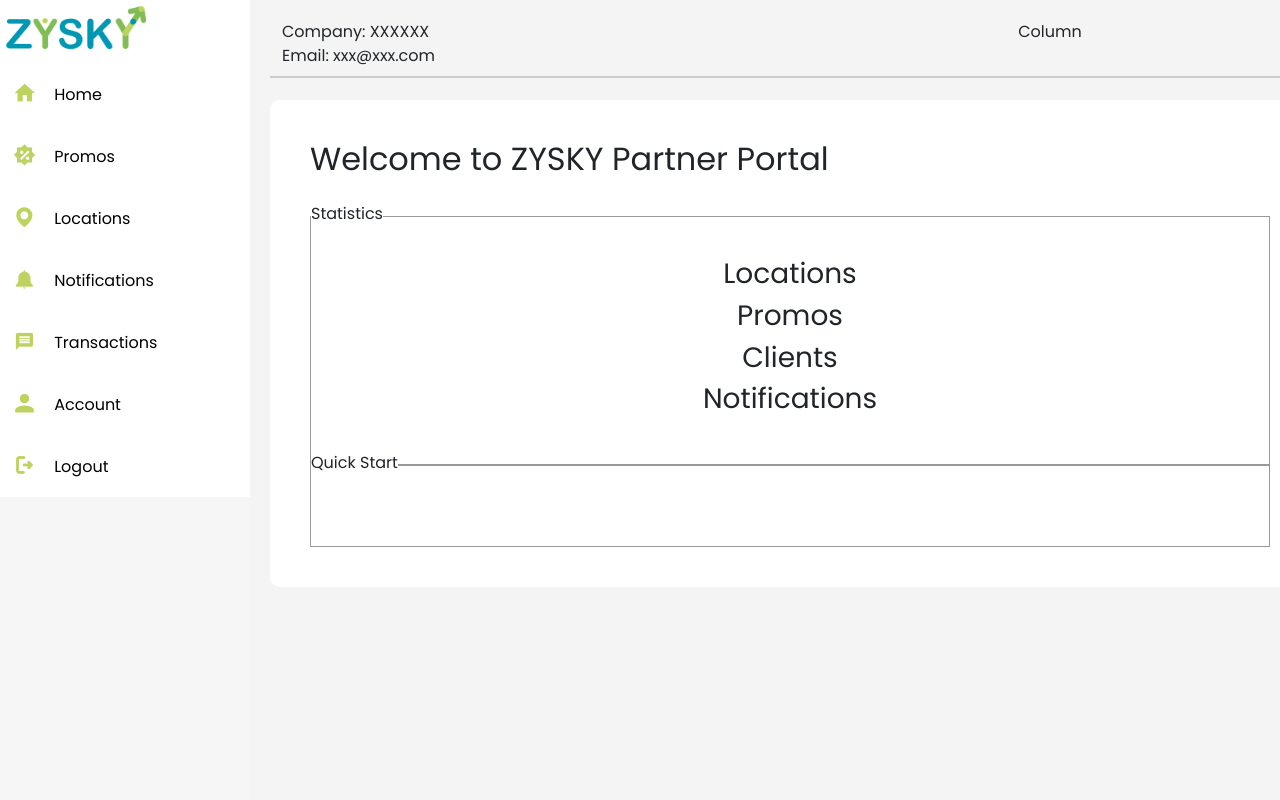
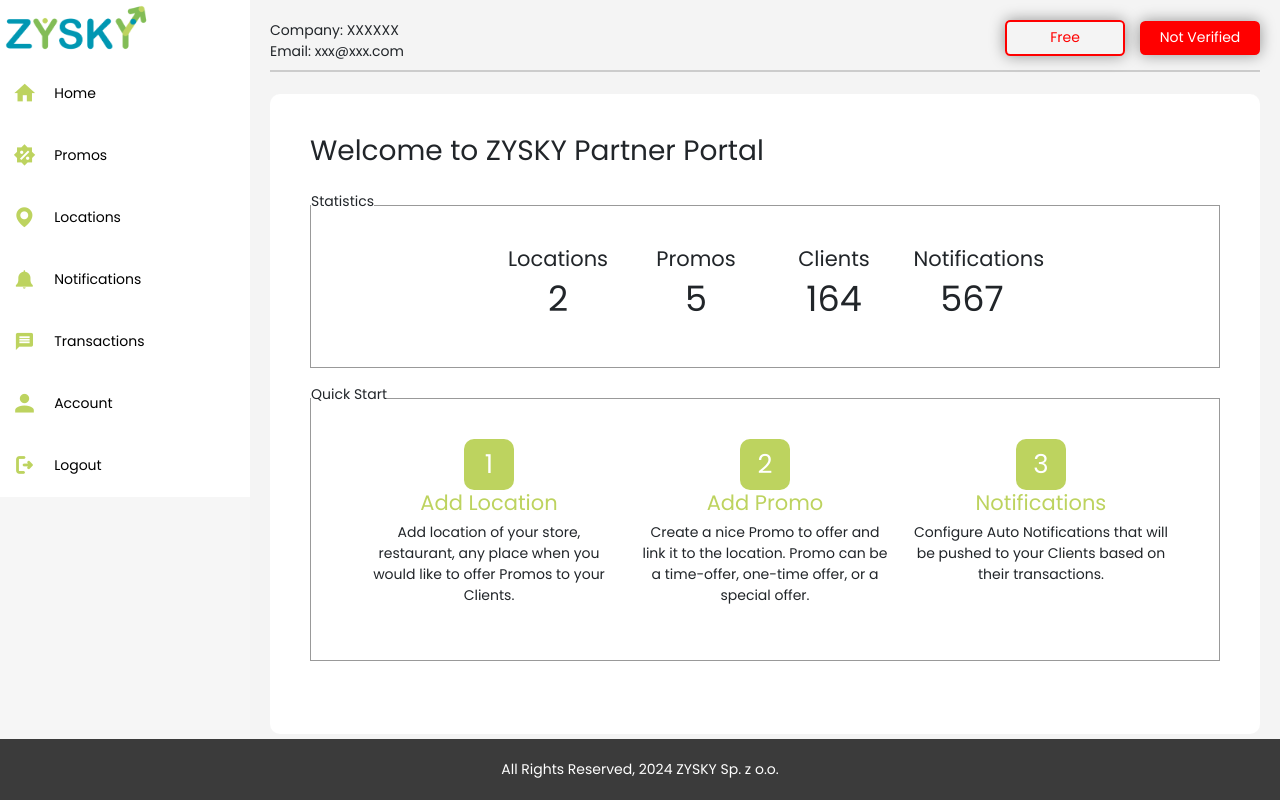
Before and after one commit to KeshalHetti/ZYSKY-WebApp, a React (Vite) app in the folder zysky-app/: page /home in a window 1280 px wide. Built offline with nearby package versions, Linux system fonts and the light colour scheme.

Commit message:
Home page

```diff
--- a/zysky-app/src/assets/css/custom.css
+++ b/zysky-app/src/assets/css/custom.css
@@ -10,7 +10,7 @@
   font-family: "Poppins", sans-serif;
   font-weight: 400;
   font-style: normal;
-  font-size: 16px;
+  font-size: 14px;
 }
 
 *, *:focus, *:hover {
@@ -216,6 +216,10 @@
   margin-bottom: 20px;
 }
 
+.m-b-30 {
+  margin-bottom: 30px;
+}
+
 .p-b-20 {
   padding-bottom: 20px;
 }
@@ -229,6 +233,7 @@
   left: 0;
   right: 0;
   bottom: 0;
+  z-index: 99;
 }
 
 .footer-content {
@@ -318,19 +323,25 @@
 /*
  * Just a quick hamburger
  */
-#menuToggle span {
+/* #menuToggle span
+{
   display: block;
   width: 33px;
   height: 4px;
   margin-bottom: 5px;
   position: relative;
+
   background: #cdcdcd;
   border-radius: 3px;
+
   z-index: 1;
+
   transform-origin: 4px 0px;
-  transition: transform 0.5s cubic-bezier(0.77, 0.2, 0.05, 1), background 0.5s cubic-bezier(0.77, 0.2, 0.05, 1), opacity 0.55s ease;
-}
 
+  transition: transform 0.5s cubic-bezier(0.77,0.2,0.05,1.0),
+              background 0.5s cubic-bezier(0.77,0.2,0.05,1.0),
+              opacity 0.55s ease;
+} */
 #menuToggle span:first-child {
   transform-origin: 0% 0%;
 }
@@ -409,6 +420,7 @@
   transform: none;
   transition: transform 0.5s ease-in;
   left: 50px;
+  width: calc(100% - 50px);
 }
 
 #menuToggle input:checked ~ div.dashbord-logo {
@@ -429,6 +441,7 @@
   height: 100vh;
   left: 200px;
   right: 0;
+  width: calc(100% - 250px);
 }
 
 .layout-container {
@@ -449,6 +462,8 @@
   padding: 40px;
   background-color: #fff;
   border-radius: 10px;
+  overflow-y: scroll;
+  height: 80vh;
 }
 
 .dashbord-logo {
@@ -464,4 +479,32 @@
 
 .text-left {
   text-align: left;
+}
+
+.text-right {
+  text-align: right;
+}
+
+.btn-red {
+  background-color: #FF0000 !important;
+  color: #fff !important;
+}
+
+.btn-red-outline {
+  border: 2px solid #FF0000 !important;
+  color: #FF0000 !important;
+}
+
+.number {
+  padding: 6px;
+  background-color: #BDD35F;
+  color: #fff;
+  display: inline-block;
+  border-radius: 10px;
+  min-width: 50px;
+  font-size: 26px;
+}
+
+.yelloish-green {
+  color: #BDD35F !important;
 }/*# sourceMappingURL=custom.css.map */
--- a/zysky-app/src/assets/css/custom.scss
+++ b/zysky-app/src/assets/css/custom.scss
@@ -11,6 +11,7 @@
 $green : #82BC56;
 $yelloish-green: #BDD35F;
 $icon-color: #81829E;
+$red: #FF0000;
 
 
 img{width:100%; height: auto; display: block;}
@@ -19,7 +20,7 @@
     font-family: "Poppins", sans-serif;
     font-weight: 400;
     font-style: normal;
-    font-size: 16px;
+    font-size: 14px;
   }
   *,*:focus,*:hover{
     outline:none !important;
@@ -218,10 +219,11 @@
     .p-t-30{padding-top: 30px;}
     .m-l-15{margin-left: 15px;}
     .m-b-20{margin-bottom: 20px;}
+    .m-b-30{margin-bottom: 30px;}
     .p-b-20{padding-bottom: 20px;}
     .p-b-30{padding-bottom: 30px;}
 
-    .footer{position: fixed;left:0; right: 0; bottom: 0;}
+    .footer{position: fixed;left:0; right: 0; bottom: 0; z-index: 99;}
     .footer-content{background-color: #3B3B3B;
         padding: 20px;
         display: flex;
@@ -287,7 +289,7 @@
 /*
  * Just a quick hamburger
  */
-#menuToggle span
+/* #menuToggle span
 {
   display: block;
   width: 33px;
@@ -305,7 +307,7 @@
   transition: transform 0.5s cubic-bezier(0.77,0.2,0.05,1.0),
               background 0.5s cubic-bezier(0.77,0.2,0.05,1.0),
               opacity 0.55s ease;
-}
+} */
 
 #menuToggle span:first-child
 {
@@ -388,7 +390,7 @@
   transform: none;
   transition: transform 0.5s ease-in;
   left:50px;
-
+  width: calc(100% - 50px);
 }
 #menuToggle input:checked ~ div.dashbord-logo{width: 50px; height: 63px; display: flex;
   justify-content: center;
@@ -405,6 +407,7 @@
   height: 100vh;
  left: 200px;
   right:0;
+  width: calc(100% - 250px);
 }
 .layout-container{position: fixed;
     background-color: #f6f6f6;
@@ -417,6 +420,8 @@
 .content-container{padding: 40px;
   background-color: #fff;
   border-radius: 10px;
+  overflow-y: scroll;
+    height: 80vh;
 }
 .dashbord-logo{width: 150px;}
 .header{background-color: transparent;
@@ -424,3 +429,13 @@
   border-bottom: 2px solid #ccc;
   margin-bottom: 22px;}
 .text-left{text-align: left;}
+.text-right{text-align: right;}
+.btn-red{background-color: $red !important; color: #fff !important;}
+.btn-red-outline{border: 2px solid $red !important; color: $red !important;}
+.number{padding: 6px; background-color: $yelloish-green; color: #fff;
+  display: inline-block;
+  border-radius: 10px;
+  min-width: 50px;
+  font-size: 26px;
+}
+.yelloish-green{color:$yelloish-green !important}
--- a/zysky-app/src/pages/Home.jsx
+++ b/zysky-app/src/pages/Home.jsx
@@ -6,24 +6,48 @@
     <div className='content-container'>
       <h2 className='p-b-30 text-left'>Welcome to ZYSKY Partner Portal</h2>
       <form>
-                <div className='fieldset homefeildset'>
+        <div className='fieldset homefeildset m-b-30'>
           <div className='legend'>Statistics</div>
-                    <div class="statistics-item">
-                      <h3>Locations</h3>
+          <div class="container text-center">
+  <div class="row row-cols-1   row-cols-md-6">
+    <div class="col"> </div>
+    <div class="col"> <h4>Locations</h4>
+      <h1>2</h1></div>
+    <div class="col"><h4>Promos</h4>
+                <h1>5</h1></div>
+    <div class="col"><h4>Clients</h4>
+                <h1>164</h1></div>
+    <div class="col"><h4>Notifications</h4>
+                <h1>567</h1></div>
+    <div class="col"> </div>
   </div>
-                    <div class="statistics-item">
-                      <h3>Promos</h3>
 </div>
-                    <div class="statistics-item">
-                      <h3>Clients</h3>
-                    </div>
-                    <div class="statistics-item">
-                      <h3>Notifications</h3>
-                    </div>
+
+
         </div>
 
         <div className='fieldset'>
           <div className='legend'>Quick Start</div>
+
+          <div className="container justify-content-md-center">
+  <div className="row">
+  <div className="col-lg-4 col-md-auto">
+    <div className='number'>1</div>
+    <h4 className='yelloish-green'>Add Location</h4>
+    <p>Add location of your store, restaurant, any place when you would like to offer Promos to your Clients.</p>
+    </div>
+    <div className="col-lg-4  col-md-auto">
+    <div className='number'>2</div>
+    <h4 className='yelloish-green'>Add Promo</h4>
+    <p>Create a nice Promo to offer and link it to the location. Promo can be a time-offer, one-time offer, or a special offer.</p>
+    </div>
+    <div className="col-lg-4  col-md-auto">
+    <div className='number'>3</div>
+    <h4 className='yelloish-green'>Notifications</h4>
+    <p>Configure Auto Notifications that will be pushed to your Clients based on their transactions.</p>
+    </div>
+  </div>
+</div>
         </div>
       </form>
 
--- a/zysky-app/src/pages/Layout.jsx
+++ b/zysky-app/src/pages/Layout.jsx
@@ -39,14 +39,16 @@
     </ul>
     <div className="content">
     <div className="header">
-    <div className="container">
+    <div>
   <div className="row">
     <div className="col-md-6 col-sm-auto text-left">
       <div> Company: XXXXXX</div>
       <div> Email: xxx@xxx.com</div>
     </div>
-    <div className="col-md-6 col-sm-auto">
-      Column
+    <div className="col-md-6 col-sm-auto text-right">
+    <Link to="/"><button type="submit" className="btn btn-red-outline ">Free</button></Link>
+    <Link to="/"><button type="submit" className="btn btn-red m-l-15 m-l-15">Not Verified</button></Link>
+
     </div>
   </div>
 </div>
@@ -54,7 +56,7 @@
       <Outlet /></div>
   </div>
 </nav>
-
+<div className='footer'><span className='footer-content'>All Rights Reserved, 2024 ZYSKY Sp. z o.o. </span></div>
     </div>
   )
 };
```
Also changed, not shown: 1 other file (tests, documents, lock files or other folders). Lines whose indentation alone changed are shown as unchanged.
